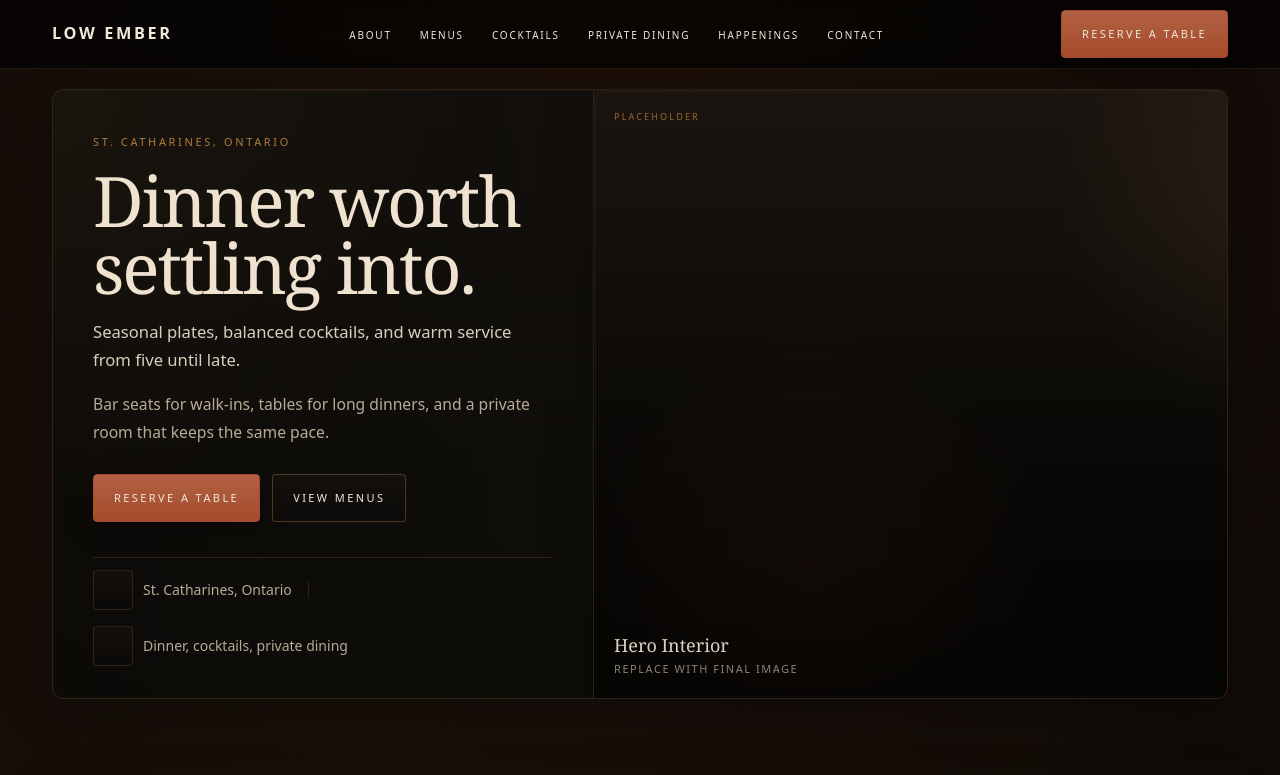
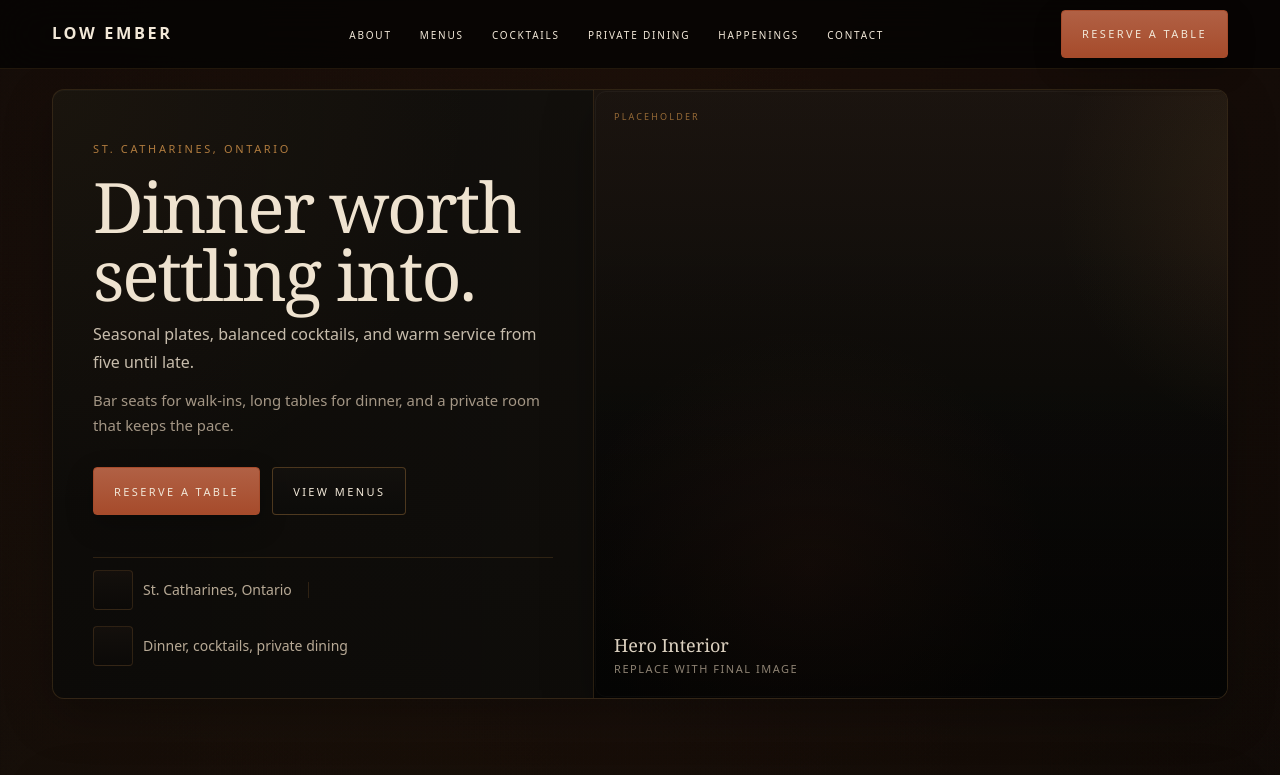
Before and after one commit to synervadynamics/low-ember-site, a Next.js app: page / in a window 1280 px wide. Shown: the top 775 px of the page. Built offline with nearby package versions, Linux system fonts and the light colour scheme.

Commit message:
Tune Low Ember hero text hierarchy

```diff
--- a/src/features/homepage/homepage.data.ts
+++ b/src/features/homepage/homepage.data.ts
@@ -33,7 +33,7 @@ export const homepageData = {
     description:
       "Seasonal plates, balanced cocktails, and warm service from five until late.",
     secondaryDescription:
-      "Bar seats for walk-ins, tables for long dinners, and a private room that keeps the same pace.",
+      "Bar seats for walk-ins, long tables for dinner, and a private room that keeps the pace.",
     primaryCta: {
       label: siteConfig.reservation.label,
       href: siteConfig.reservation.href,
--- a/src/features/homepage/sections/HeroSection.tsx
+++ b/src/features/homepage/sections/HeroSection.tsx
@@ -23,23 +23,23 @@ export function HeroSection() {
                 <div className="space-y-3 sm:space-y-4">
                   <Eyebrow>{hero.location}</Eyebrow>
 
-                  <div className="space-y-3 sm:space-y-4">
+                  <div className="space-y-2.5 sm:space-y-3">
                     <h1
                       id="hero-heading"
                       className="text-balance max-w-[10.5ch] font-serif text-[2.6rem] leading-[0.97] tracking-[-0.03em] text-[var(--color-text-soft)] sm:max-w-[11ch] sm:text-[3.25rem] md:max-w-[11.5ch] lg:max-w-[10.75ch] lg:text-[4rem] xl:max-w-[11ch] xl:text-[4.35rem]"
                     >
                       {hero.title}
                     </h1>
-                    <p className="max-w-[34rem] text-[0.98rem] leading-7 text-[var(--color-text-soft)]/90 sm:text-[1.04rem] sm:leading-7">
+                    <p className="max-w-[33rem] text-[0.94rem] leading-[1.68] text-[var(--color-text-soft)]/82 sm:text-[1rem] sm:leading-7">
                       {hero.description}
                     </p>
-                    <p className="max-w-[35rem] text-sm leading-[1.65] text-[var(--color-muted)] sm:text-[0.98rem] sm:leading-7">
+                    <p className="max-w-[33rem] text-[0.88rem] leading-[1.6] text-[var(--color-muted)]/88 sm:text-[0.93rem] sm:leading-[1.65]">
                       {hero.secondaryDescription}
                     </p>
                   </div>
                 </div>
 
-                <div className="flex flex-col gap-3 pt-1 sm:flex-row sm:flex-wrap sm:items-center">
+                <div className="flex flex-col gap-3 pt-1.5 sm:flex-row sm:flex-wrap sm:items-center">
                   <Button href={hero.primaryCta.href}>{hero.primaryCta.label}</Button>
                   <Button href={hero.secondaryCta.href} variant="secondary">
                     {hero.secondaryCta.label}
```
